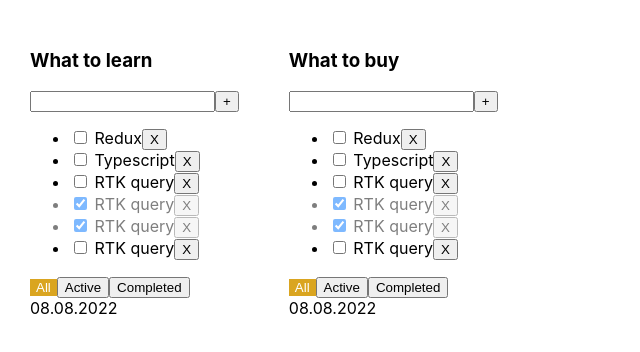
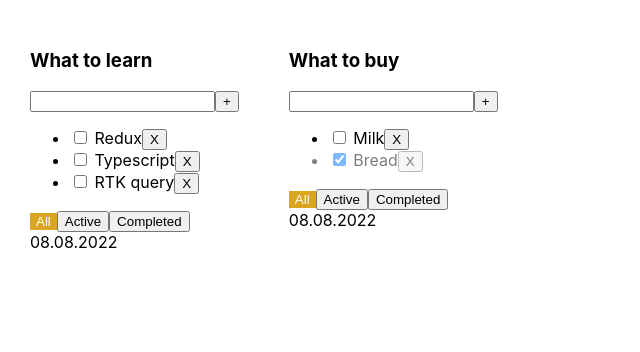
Before and after one commit to MillionerMIN/to-do-list, a React (Vite) app: page / in a window 1280 px wide. Shown: the top 352 px of the page, without its empty margins (0-640 px from the left). Built offline with nearby package versions, Linux system fonts and the light colour scheme.

Commit message:
#sprint02week1: Save tasks in object, fixing addTask, removeTask, changeStatus

```diff
--- a/src/app/App.tsx
+++ b/src/app/App.tsx
@@ -1,38 +1,54 @@
 import './styles/App.css';
 
-import type { FilterValues, Task, TodolistType } from '../shared';
+import type { FilterValues, TodolistType } from '../shared';
 
 import { UiTodolist } from '../shared';
 import { useState } from 'react';
 import { v1 } from 'uuid';
 
 function App() {
+  let todolistID1 = v1();
+  let todolistID2 = v1();
+
   const [todolists, setTodolists] = useState<TodolistType[]>([
-    { id: v1(), title: 'What to learn', filter: 'all' },
-    { id: v1(), title: 'What to buy', filter: 'all' },
+    {
+      id: todolistID1,
+      title: 'What to learn',
+      filter: 'all',
+    },
+    { id: todolistID2, title: 'What to buy', filter: 'all' },
   ]);
-  const [tasks, setTasks] = useState<Task[]>([
-    { id: v1(), title: 'Redux', isDone: false },
-    { id: v1(), title: 'Typescript', isDone: false },
-    { id: v1(), title: 'RTK query', isDone: false },
-    { id: v1(), title: 'RTK query', isDone: true },
-    { id: v1(), title: 'RTK query', isDone: true },
-    { id: v1(), title: 'RTK query', isDone: false },
-  ]);
+  const [tasks, setTasks] = useState({
+    [todolistID1]: [
+      { id: v1(), title: 'Redux', isDone: false },
+      { id: v1(), title: 'Typescript', isDone: false },
+      { id: v1(), title: 'RTK query', isDone: false },
+    ],
+    [todolistID2]: [
+      { id: v1(), title: 'Milk', isDone: false },
+      { id: v1(), title: 'Bread', isDone: true },
+    ],
+  });
 
-  const addTask = (title: string) => {
+  const addTask = (title: string, todolistId: string) => {
     const newTask = {
       id: v1(),
       title,
       isDone: false,
     };
 
-    const newTasks = [newTask, ...tasks];
+    const newTasks = {
+      ...tasks,
+      [todolistId]: [newTask, ...tasks[todolistId]],
+    };
     setTasks(newTasks);
   };
-  const removeTask = (taskId: string) => {
-    const filteredTasks = tasks.filter((task) => task.id !== taskId);
-    setTasks(filteredTasks);
+  const removeTask = (taskId: string, todolistId: string) => {
+    const newTodolistTasks = {
+      ...tasks,
+      [todolistId]: tasks[todolistId].filter((task) => task.id !== taskId),
+    };
+    setTasks(newTodolistTasks);
   };
 
   const changeFilter = (todolistId: string, filter: FilterValues) => {
@@ -42,10 +58,17 @@ function App() {
     setTodolists(todolist);
   };
 
-  const changeTaskStatus = (taskId: string, taskStatus: boolean) => {
-    const task = tasks.map((task) =>
-      task.id === taskId ? { ...task, isDone: taskStatus } : task
-    );
+  const changeTaskStatus = (
+    taskId: string,
+    taskStatus: boolean,
+    todolistId: string
+  ) => {
+    const task = {
+      ...tasks,
+      [todolistId]: tasks[todolistId].map((task) =>
+        task.id === taskId ? { ...task, isDone: taskStatus } : task
+      ),
+    };
     setTasks(task);
   };
 
@@ -56,14 +79,14 @@ function App() {
       {todolists.map((tl) => {
         const { title, filter, id } = tl;
 
-        let tasksForTodolist = tasks;
+        let tasksForTodolist = tasks[tl.id];
 
         if (filter === 'active') {
-          tasksForTodolist = tasks.filter((task) => !task.isDone);
+          tasksForTodolist = tasks[tl.id].filter((task) => !task.isDone);
         }
 
         if (filter === 'completed') {
-          tasksForTodolist = tasks.filter((task) => task.isDone);
+          tasksForTodolist = tasks[tl.id].filter((task) => task.isDone);
         }
 
         return (
--- a/src/shared/types/TodolistType.ts
+++ b/src/shared/types/TodolistType.ts
@@ -1,4 +1,5 @@
 import { FilterValues } from './FilterValues';
+import { Task } from './Task';
 
 export type TodolistType = {
   id: string;
--- a/src/shared/ui/ui-todolist/index.tsx
+++ b/src/shared/ui/ui-todolist/index.tsx
@@ -11,9 +11,13 @@ type UiTodolistProps = {
   tasks: Task[];
   date?: string;
   filter: FilterValues;
-  addTask: (title: string) => void;
-  changeTaskStatus: (taskId: string, taskStatus: boolean) => void;
-  removeTask: (taskId: string) => void;
+  addTask: (title: string, todolistId: string) => void;
+  changeTaskStatus: (
+    taskId: string,
+    taskStatus: boolean,
+    todolistId: string
+  ) => void;
+  removeTask: (taskId: string, todolistId: string) => void;
   changeFilter: (todolistId: string, filter: FilterValues) => void;
 };
 export function UiTodolist({
@@ -31,7 +35,7 @@ export function UiTodolist({
   const [error, setError] = useState<string | null>(null);
   function addTaskHandler() {
     if (taskTitle.trim() !== '') {
-      addTask(taskTitle.trim());
+      addTask(taskTitle.trim(), todolistId);
       setTaskTitle('');
     } else {
       setError('title is required');
@@ -70,14 +74,14 @@ export function UiTodolist({
         <ul>
           {tasks.map((task) => {
             function removeTaskHandler() {
-              removeTask(task.id);
+              removeTask(task.id, todolistId);
             }
 
             function changeTaskStatusHandler(
               event: ChangeEvent<HTMLInputElement>
             ) {
               const newStatusValue = event.currentTarget.checked;
-              changeTaskStatus(task.id, newStatusValue);
+              changeTaskStatus(task.id, newStatusValue, todolistId);
             }
 
             return (
```
